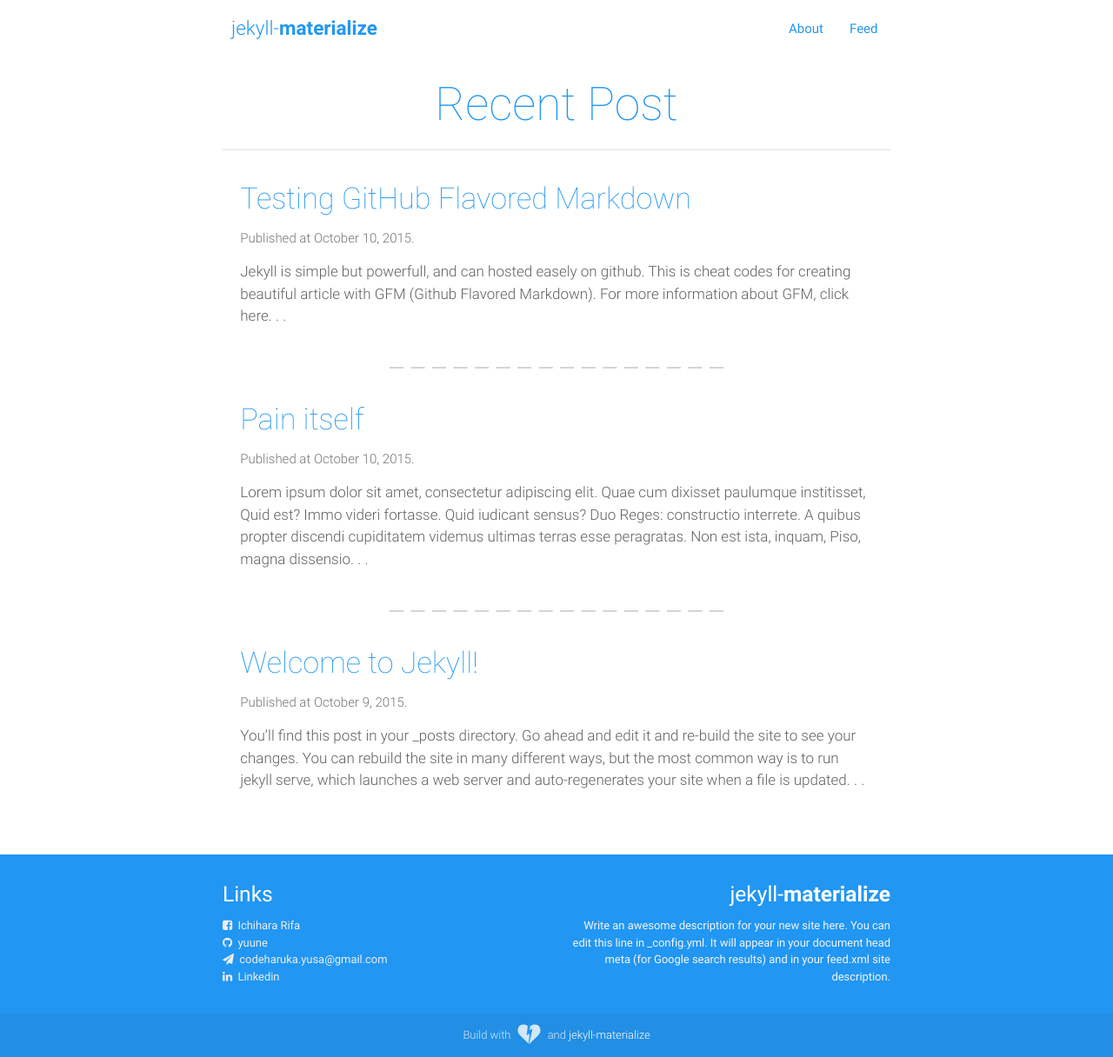
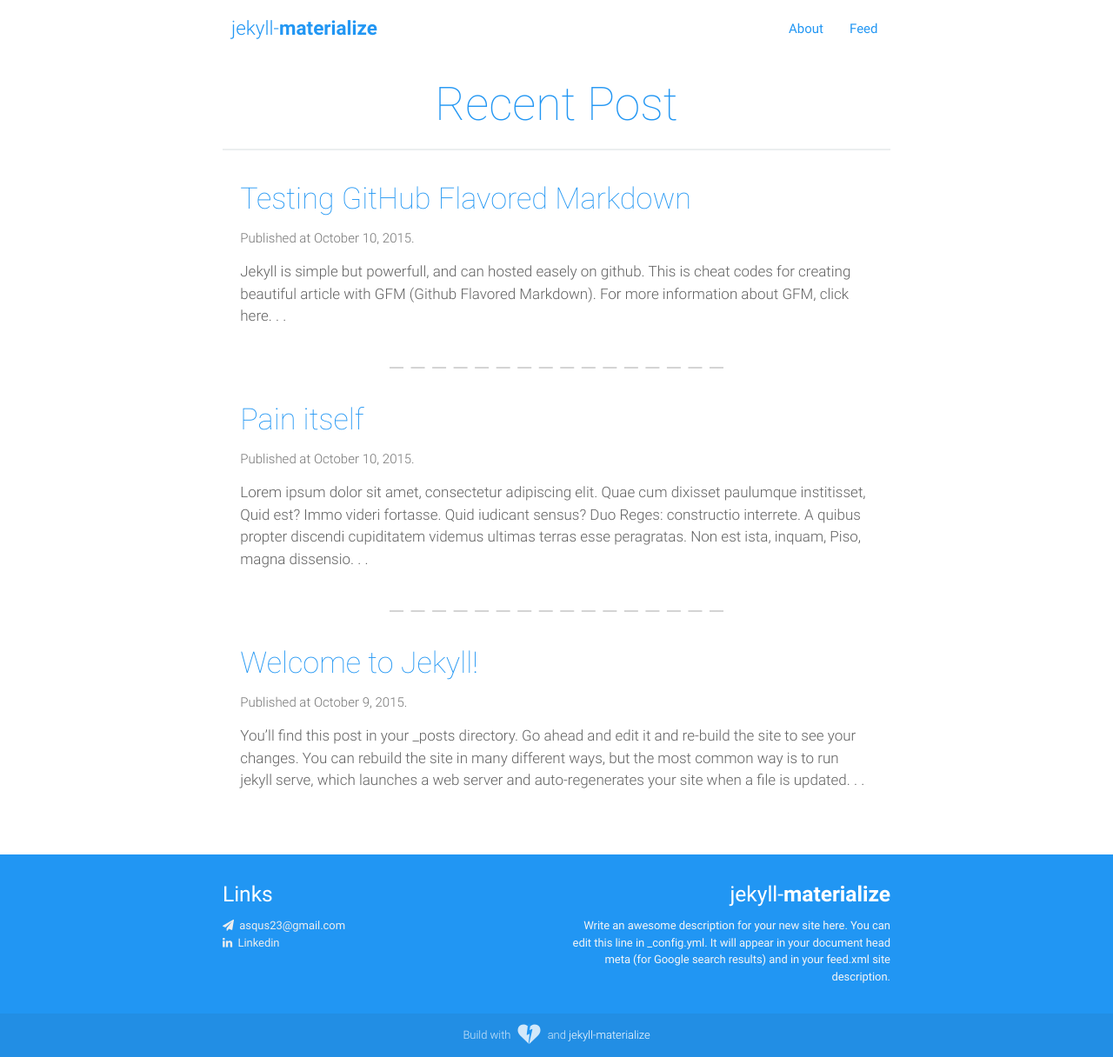
Before and after one commit to aragorneloff/combat-tb, a Jekyll site: the page built from index.html, in a window 1280 px wide and 1216 px high. Shown: the whole window at 87% size. Built offline with Jekyll 4.4.1, drawn with Linux system fonts in a browser that asks for light colours; Markdown is read by kramdown in place of the engine named in the settings; the list of posts is cut into pages by our own code.

Commit message:
materialize plugged in

```diff
--- a/_config.yml
+++ b/_config.yml
@@ -10,23 +10,22 @@ logo: jekyll-<b>materialize</b>
 paginate: 5
 paginate_path: "/page:num/"
 owner:
-    email: codeharuka.yusa@gmail.com
+    email: asqus23@gmail.com
     facebook:
-        show: true
-        name: "Ichihara Rifa"
-        url: "https://fb.me/yuneharuka"
+        show: false
+        username: ""
     github:
-        show: true
-        username: "yuune"
+        show: false
+        username: ""
     twitter:
         show: false
         username: ""
     disqus:
-        show: true
-        username: "ichihararifa"
+        show: false
+        username: ""
     linkedin:
-        show: true
-        profile: "https://linkedin.com/in/your-profile-id-here"
+        show: false
+        username: ""
 sass:
     sass_dir: _sass
     style: compressed
```
